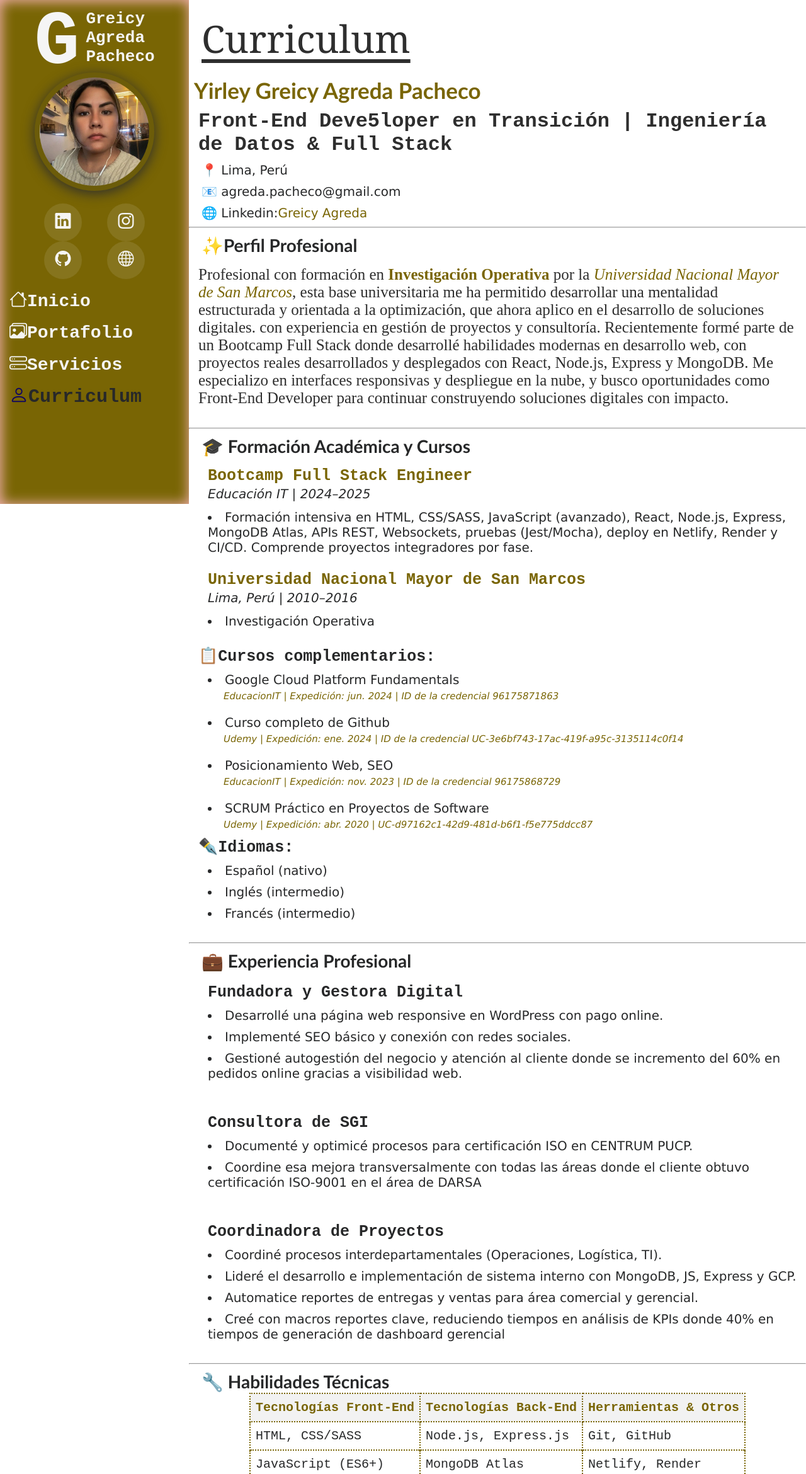
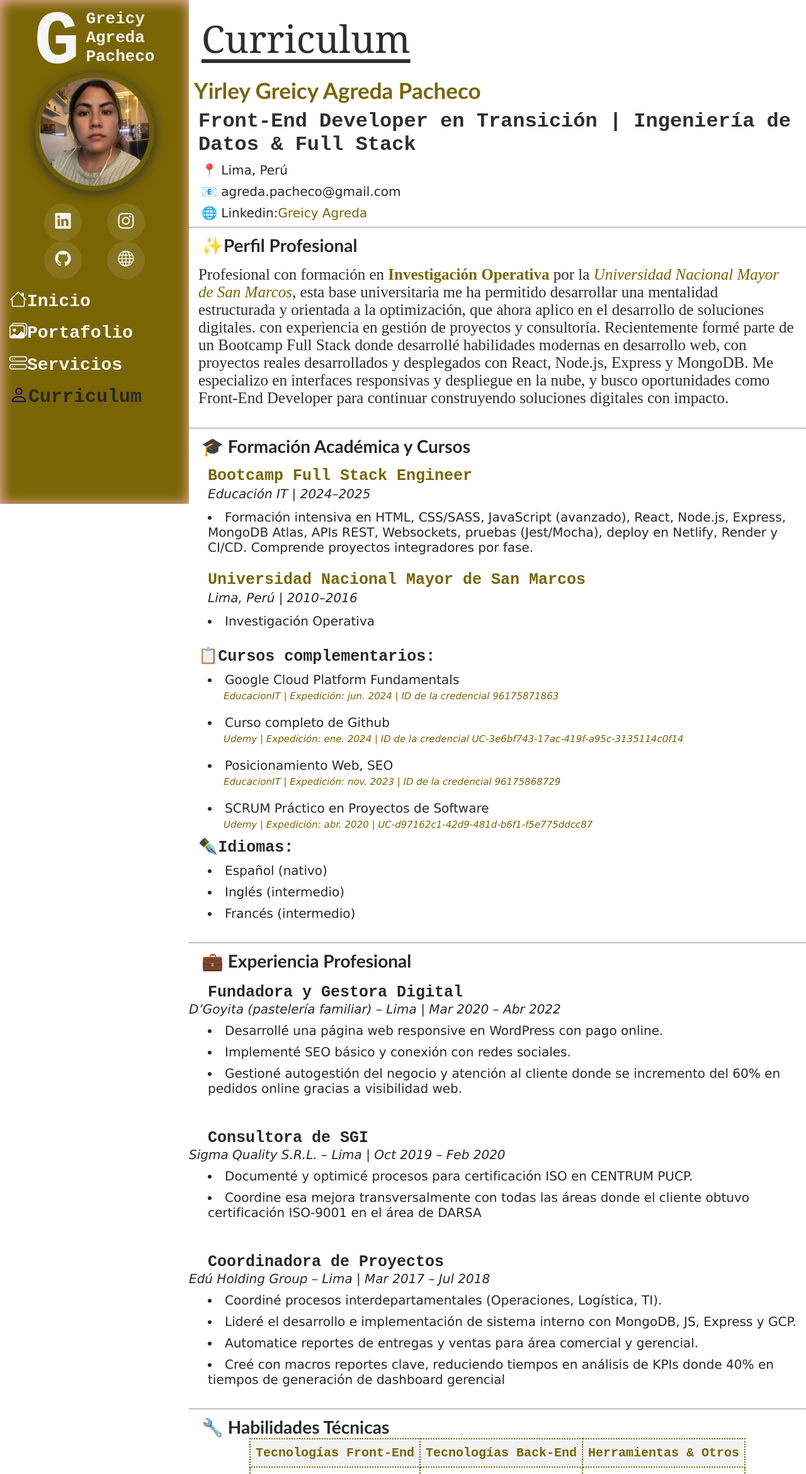
Before and after one commit to greis093/portafolio-cv, a React (Vite) app: page /curriculum in a window 1280 px wide. Shown: the top 2340 px of the page at 63% size. Built offline with nearby package versions, Linux system fonts and the light colour scheme; a web font is replaced by a local one.

Commit message:
cambios curriculum

```diff
--- a/src/pages/Curriculum.jsx
+++ b/src/pages/Curriculum.jsx
@@ -8,7 +8,7 @@ const Curriculum = () => {
       </header>
       <section  className='datos-principales'>
         <strong className='strong'>Yirley Greicy Agreda Pacheco</strong>
-          <h2>Front‑End Deve5loper en Transición | Ingeniería de Datos & Full Stack</h2>
+          <h2>Front‑End Developer en Transición | Ingeniería de Datos & Full Stack</h2>
           <div>📍 Lima, Perú</div>
           <div>📧 agreda.pacheco@gmail.com</div>
           <div>🌐 Linkedin:<a href='https://www.linkedin.com/in/greicy-agreda-pacheco-426969121/'>Greicy Agreda</a></div>
@@ -94,8 +94,8 @@ const Curriculum = () => {
         <h3>💼 Experiencia Profesional</h3>
         <br/>
         <div className='detalle-experiencia'>
-         <b>Fundadora y Gestora Digital</b>
-         <span>D’Goyita (pastelería familiar) – Lima | Mar 2020 – Abr 2022</span>
+         <b>Fundadora y Gestora Digital</b><br/>
+         <i  className='detalle'>D’Goyita (pastelería familiar) – Lima | Mar 2020 – Abr 2022</i>
          <div className='detalle'>
           <ul>
             <li>Desarrollé una página web responsive en WordPress con pago online.</li>
@@ -107,8 +107,8 @@ const Curriculum = () => {
       </div>
       <br/>
       <div className='detalle-experiencia'>
-         <b>Consultora de SGI</b>
-         <span>Sigma Quality S.R.L. – Lima | Oct 2019 – Feb 2020</span>
+         <b>Consultora de SGI</b>  <br/>
+         <i  className='detalle'>Sigma Quality S.R.L. – Lima | Oct 2019 – Feb 2020</i>
          <div className='detalle'>
           <ul>
             <li>Documenté y optimicé procesos para certificación ISO en CENTRUM PUCP.</li>
@@ -119,8 +119,8 @@ const Curriculum = () => {
       </div>
       <br/>
       <div className='detalle-experiencia'>
-         <b>Coordinadora de Proyectos</b>
-         <span>Edú Holding Group – Lima | Mar 2017 – Jul 2018</span>
+         <b>Coordinadora de Proyectos</b> <br/>
+         <i  className='detalle'>Edú Holding Group – Lima | Mar 2017 – Jul 2018</i>
          <div className='detalle'>
           <ul>
             <li>Coordiné procesos interdepartamentales (Operaciones, Logística, TI).</li>
```
